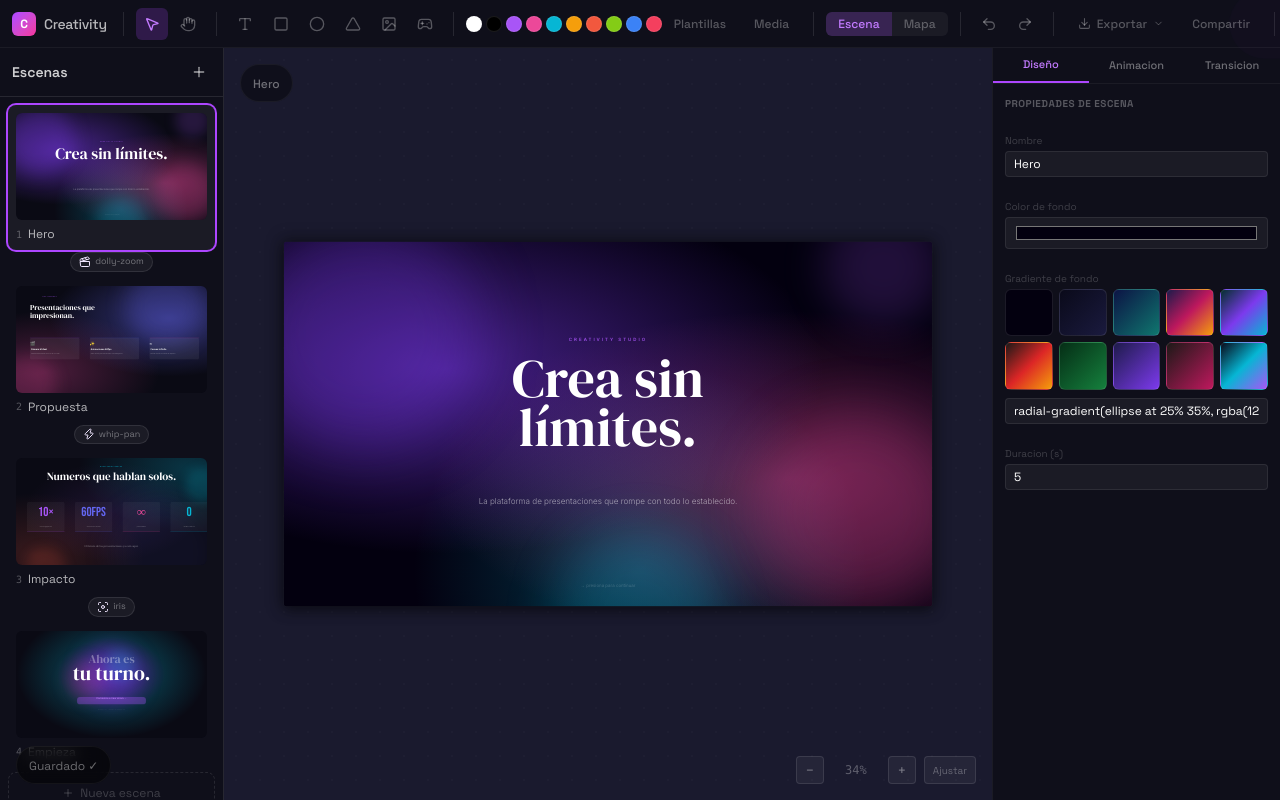
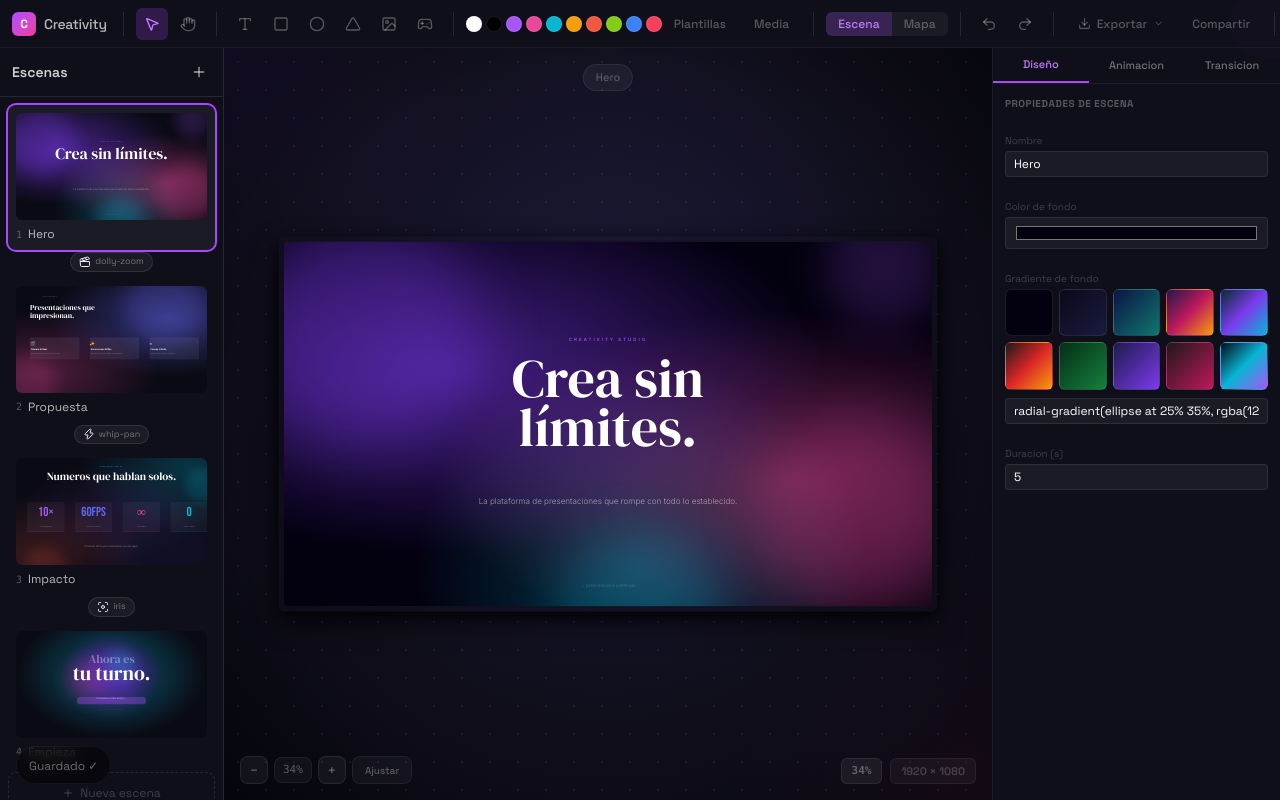
Before and after one commit to catyv1010/creativity, a Next.js app: page /cinema-editor in a window 1280 px wide. Built offline with nearby package versions, Linux system fonts and the light colour scheme; a web font is replaced by a local one.

Commit message:
fix: revert hero to CREATIVITY letters, fix stats, polish editor canvas

```diff
--- a/src/app/page.tsx
+++ b/src/app/page.tsx
@@ -2,6 +2,7 @@ import CustomCursor from "@/components/CustomCursor";
 import MouseTooltip from "@/components/MouseTooltip";
 import GSAPLanding from "@/components/GSAPLanding";
 import Navbar from "@/components/Navbar";
+import Hero from "@/components/Hero";
 import HeroExplosive from "@/components/HeroExplosive";
 import HeroVideo from "@/components/HeroVideo";
 import LiveDemo from "@/components/LiveDemo";
@@ -25,7 +26,7 @@ export default function Home() {
       <CustomCursor />
       <MouseTooltip />
       <Navbar />
-      <HeroExplosive />
+      <Hero />
       <HeroVideo />
       <LiveDemo />
       <Marquee />
--- a/src/components/Stats.tsx
+++ b/src/components/Stats.tsx
@@ -7,7 +7,7 @@ const FEATURES = [
   { icon: "🎬", value: "8+", label: "Transiciones", desc: "dolly-zoom, iris, whip-pan..." },
   { icon: "✦", value: "20+", label: "Animaciones", desc: "GSAP presets cinematográficos" },
   { icon: "∞", value: "∞", label: "Canvas", desc: "espacio infinito 2D / 3D" },
-  { icon: "⚡", value: "0", label: "Límites", desc: "de escenas o elementos" },
+  { icon: "🎮", value: "Quiz", label: "Interactivo", desc: "gamificación en tu presentación" },
 ];
 
 export default function Stats() {
--- a/src/components/cinema-editor/CinemaCanvas.tsx
+++ b/src/components/cinema-editor/CinemaCanvas.tsx
@@ -246,20 +246,56 @@ export default function CinemaCanvas() {
   return (
     <div
       ref={containerRef}
-      className="flex-1 flex items-center justify-center bg-[#1a1a2e] relative overflow-hidden"
-      style={{ cursor: tool === "pan" ? "grab" : "default" }}
+      className="flex-1 flex items-center justify-center relative overflow-hidden"
+      style={{
+        cursor: tool === "pan" ? "grab" : "default",
+        background: "radial-gradient(ellipse at 50% 40%, #1e1b3a 0%, #0f0e1a 60%, #080812 100%)",
+      }}
       onWheel={onWheel}
       onPointerDown={onCanvasClick}
       data-canvas="true"
     >
-      {/* Subtle background pattern — NOT scrollable */}
+      {/* Fine dot-grid background */}
       <div
         className="absolute inset-0 pointer-events-none"
         style={{
-          backgroundImage: "radial-gradient(circle, rgba(255,255,255,0.02) 1px, transparent 1px)",
-          backgroundSize: "24px 24px",
+          backgroundImage:
+            "radial-gradient(circle, rgba(139,92,246,0.15) 1px, transparent 1px)",
+          backgroundSize: "28px 28px",
         }}
       />
+      {/* Subtle vignette at edges */}
+      <div
+        className="absolute inset-0 pointer-events-none"
+        style={{
+          background: "radial-gradient(ellipse 80% 80% at 50% 50%, transparent 60%, rgba(0,0,0,0.5) 100%)",
+        }}
+      />
+      {/* Corner glow accents */}
+      <div className="absolute top-0 left-0 w-64 h-64 pointer-events-none"
+        style={{ background: "radial-gradient(circle at top left, rgba(124,58,237,0.08) 0%, transparent 70%)" }} />
+      <div className="absolute bottom-0 right-0 w-64 h-64 pointer-events-none"
+        style={{ background: "radial-gradient(circle at bottom right, rgba(236,72,153,0.06) 0%, transparent 70%)" }} />
+
+      {/* Zoom level indicator */}
+      <div className="absolute bottom-4 right-4 flex items-center gap-2 z-20 pointer-events-none">
+        <div className="px-2.5 py-1 rounded-md text-[11px] font-mono font-semibold"
+          style={{ background: "rgba(255,255,255,0.06)", color: "rgba(255,255,255,0.3)", border: "1px solid rgba(255,255,255,0.07)" }}>
+          {Math.round(viewport.zoom * 100)}%
+        </div>
+        <div className="px-2.5 py-1 rounded-md text-[11px] font-semibold"
+          style={{ background: "rgba(255,255,255,0.04)", color: "rgba(255,255,255,0.2)", border: "1px solid rgba(255,255,255,0.06)" }}>
+          {SCENE_W} × {SCENE_H}
+        </div>
+      </div>
+
+      {/* Scene name label above canvas */}
+      <div className="absolute top-4 left-1/2 -translate-x-1/2 z-20 pointer-events-none">
+        <div className="px-3 py-1 rounded-full text-[11px] font-medium"
+          style={{ background: "rgba(255,255,255,0.05)", color: "rgba(255,255,255,0.25)", border: "1px solid rgba(255,255,255,0.07)" }}>
+          {scene.name}
+        </div>
+      </div>
 
       {/* Scene — always centered via flexbox */}
       <div
@@ -269,19 +305,28 @@ export default function CinemaCanvas() {
           transformOrigin: "center center",
         }}
       >
-        {/* Shadow behind scene */}
+        {/* Glow behind scene */}
         <div
-          className="absolute -inset-2 bg-black/30 blur-xl rounded-xl pointer-events-none"
+          className="absolute pointer-events-none"
+          style={{
+            inset: "-40px",
+            background: `radial-gradient(ellipse, ${scene.backgroundColor}55 0%, transparent 70%)`,
+            filter: "blur(30px)",
+          }}
         />
+        {/* Hard shadow */}
+        <div className="absolute -inset-4 rounded-2xl pointer-events-none"
+          style={{ boxShadow: "0 30px 80px rgba(0,0,0,0.7), 0 8px 24px rgba(0,0,0,0.5)" }} />
 
         {/* The actual scene */}
         <div
-          className="relative rounded-md overflow-hidden"
+          className="relative rounded-lg overflow-hidden"
           style={{
             width: SCENE_W,
             height: SCENE_H,
             backgroundColor: scene.backgroundColor,
-            boxShadow: "0 8px 40px rgba(0,0,0,0.4), 0 0 0 1px rgba(255,255,255,0.05)",
+            boxShadow: "0 0 0 1px rgba(255,255,255,0.08), 0 0 0 3px rgba(0,0,0,0.3)",
+            outline: "none",
           }}
         >
           {/* Background image layer */}
@@ -375,31 +420,30 @@ export default function CinemaCanvas() {
         </div>
       </div>
 
-      {/* Scene name badge */}
-      <div className="absolute top-4 left-4 px-3 py-1.5 rounded-full bg-black/40 backdrop-blur-sm border border-white/5 z-10">
-        <span className="text-white/40 text-xs font-medium">{scene.name}</span>
-      </div>
-
-      {/* Zoom controls */}
-      <div className="absolute bottom-4 right-4 flex items-center gap-2 z-20">
+      {/* Zoom controls — bottom left */}
+      <div className="absolute bottom-4 left-4 flex items-center gap-1.5 z-20">
         <button
           onClick={() => setViewport({ zoom: Math.max(0.15, viewport.zoom - 0.1) })}
-          className="w-7 h-7 rounded bg-white/5 border border-white/10 text-white/40 text-sm flex items-center justify-center hover:bg-white/10 cursor-pointer"
+          className="w-7 h-7 rounded-lg flex items-center justify-center text-white/40 hover:text-white/70 text-sm transition-colors cursor-pointer"
+          style={{ background: "rgba(255,255,255,0.05)", border: "1px solid rgba(255,255,255,0.08)" }}
         >
           −
         </button>
-        <span className="text-white/30 text-xs font-mono min-w-[3rem] text-center">
+        <span className="text-white/30 text-[11px] font-mono px-2 py-1 rounded-lg"
+          style={{ background: "rgba(255,255,255,0.04)", border: "1px solid rgba(255,255,255,0.06)" }}>
           {Math.round(viewport.zoom * 100)}%
         </span>
         <button
           onClick={() => setViewport({ zoom: Math.min(1.5, viewport.zoom + 0.1) })}
-          className="w-7 h-7 rounded bg-white/5 border border-white/10 text-white/40 text-sm flex items-center justify-center hover:bg-white/10 cursor-pointer"
+          className="w-7 h-7 rounded-lg flex items-center justify-center text-white/40 hover:text-white/70 text-sm transition-colors cursor-pointer"
+          style={{ background: "rgba(255,255,255,0.05)", border: "1px solid rgba(255,255,255,0.08)" }}
         >
           +
         </button>
         <button
           onClick={fitToView}
-          className="px-2 h-7 rounded bg-white/5 border border-white/10 text-white/30 text-[10px] hover:bg-white/10 cursor-pointer"
+          className="px-3 h-7 rounded-lg text-white/30 hover:text-white/60 text-[10px] font-medium transition-colors cursor-pointer"
+          style={{ background: "rgba(255,255,255,0.04)", border: "1px solid rgba(255,255,255,0.06)" }}
         >
           Ajustar
         </button>
```
